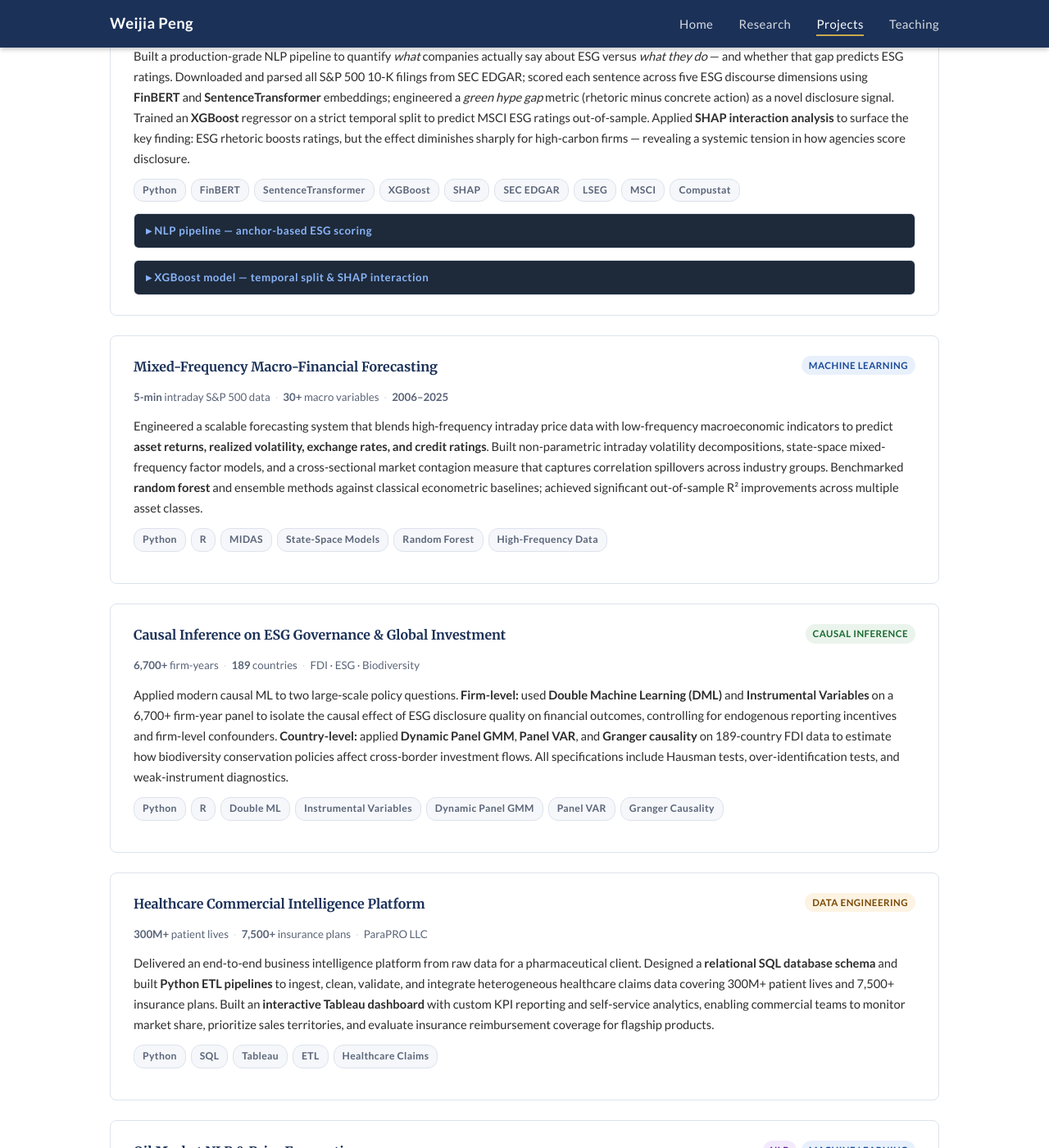
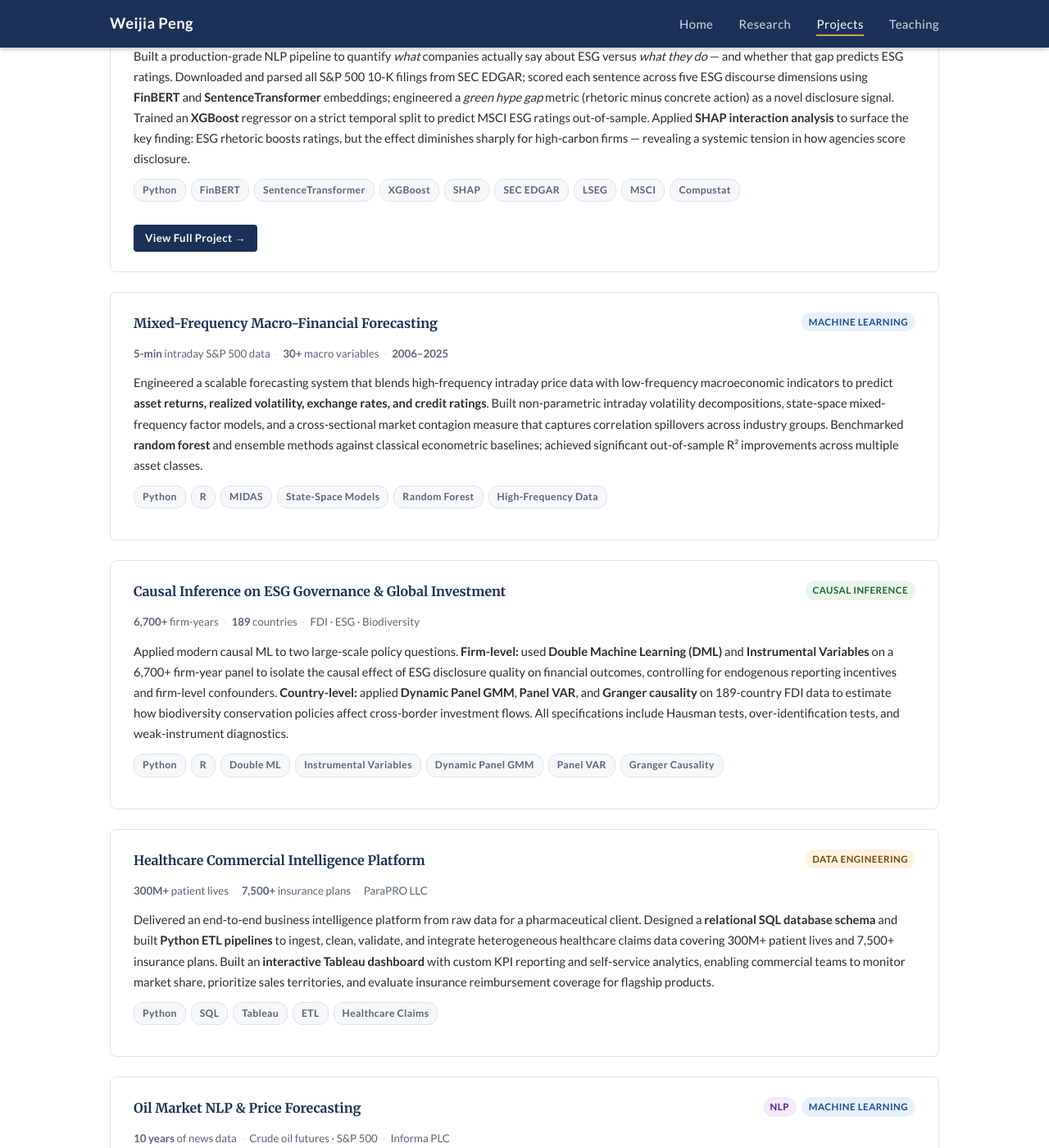
Before and after one commit to weijiap/weijiap.github.io, a Jekyll site: the page built from projects.html, in a window 1280 px wide and 1400 px high, scrolled down 324 px. Shown: the whole window at 82% size. Built offline with Jekyll 4.4.1, drawn with Linux system fonts in a browser that asks for light colours; nearby versions of some CDN libraries.

Commit message:
Add notebook-style ESG project detail page; link from project card

```diff
--- a/assets/css/style.css
+++ b/assets/css/style.css
@@ -544,6 +544,168 @@
   text-decoration: none;
 }
 
+/* ===== Notebook / Project Detail Page ===== */
+.nb-page {
+  padding-top: 40px;
+  padding-bottom: 72px;
+  max-width: 820px;
+}
+
+.nb-back {
+  display: inline-block;
+  font-size: .83rem;
+  color: var(--muted);
+  text-decoration: none;
+  margin-bottom: 20px;
+  letter-spacing: .02em;
+}
+.nb-back:hover { color: var(--blue); text-decoration: none; }
+
+.nb-title {
+  font-family: 'Merriweather', serif;
+  font-size: 1.55rem;
+  color: var(--navy);
+  margin-bottom: 12px;
+  line-height: 1.35;
+}
+
+.nb-meta-row {
+  display: flex;
+  flex-wrap: wrap;
+  align-items: center;
+  gap: 10px;
+  margin-bottom: 18px;
+}
+
+.nb-meta-item {
+  font-size: .83rem;
+  color: var(--muted);
+}
+
+.nb-summary {
+  font-size: 1rem;
+  color: var(--text);
+  line-height: 1.7;
+  border-left: 4px solid var(--blue);
+  padding-left: 16px;
+  margin-bottom: 0;
+}
+
+.nb-section {
+  margin-top: 48px;
+}
+
+.nb-h2 {
+  font-family: 'Merriweather', serif;
+  font-size: 1.1rem;
+  color: var(--navy);
+  border-bottom: 2px solid var(--border);
+  padding-bottom: 7px;
+  margin-bottom: 16px;
+}
+
+.nb-section p {
+  font-size: .95rem;
+  line-height: 1.75;
+  margin-bottom: 14px;
+  color: var(--text);
+}
+
+.nb-list {
+  font-size: .95rem;
+  line-height: 1.75;
+  padding-left: 22px;
+  margin-bottom: 16px;
+  color: var(--text);
+}
+
+.nb-list li { margin-bottom: 6px; }
+
+.nb-code-label {
+  font-size: .76rem;
+  font-weight: 700;
+  letter-spacing: .06em;
+  text-transform: uppercase;
+  color: var(--muted);
+  background: var(--light);
+  border: 1px solid var(--border);
+  border-bottom: none;
+  padding: 5px 14px;
+  border-radius: 6px 6px 0 0;
+  margin-top: 18px;
+}
+
+.nb-section pre {
+  margin: 0 0 18px;
+  border-radius: 0 0 6px 6px;
+  font-size: .8rem;
+  line-height: 1.55;
+}
+
+.nb-callout {
+  background: #eaf4fb;
+  border-left: 4px solid var(--blue);
+  padding: 12px 16px;
+  border-radius: 0 6px 6px 0;
+  font-size: .9rem;
+  color: var(--navy);
+  margin: 16px 0;
+}
+
+.nb-finding {
+  background: #fdf7e3;
+  border-left: 4px solid var(--accent);
+  padding: 14px 18px;
+  border-radius: 0 6px 6px 0;
+  font-size: .92rem;
+  color: var(--text);
+  line-height: 1.7;
+  margin-top: 18px;
+}
+
+.nb-stack-grid {
+  display: grid;
+  grid-template-columns: repeat(2, 1fr);
+  gap: 20px;
+  margin-top: 4px;
+}
+
+.nb-stack-col h4 {
+  font-size: .88rem;
+  font-weight: 700;
+  color: var(--navy);
+  margin-bottom: 8px;
+}
+
+.nb-stack-col ul {
+  list-style: disc;
+  padding-left: 18px;
+  font-size: .85rem;
+  color: var(--muted);
+  line-height: 1.65;
+}
+
+/* "View Project" link on card */
+.proj-detail-link {
+  display: inline-block;
+  font-size: .82rem;
+  font-weight: 700;
+  letter-spacing: .03em;
+  background: var(--navy);
+  color: #fff !important;
+  padding: 5px 14px;
+  border-radius: 4px;
+  text-decoration: none !important;
+  margin-top: 14px;
+  transition: background .15s;
+}
+.proj-detail-link:hover { background: var(--blue); }
+
+@media (max-width: 600px) {
+  .nb-stack-grid { grid-template-columns: 1fr; }
+  .nb-title { font-size: 1.25rem; }
+}
+
 /* ===== Footer ===== */
 .site-footer {
   background: var(--light);
--- a/projects.html
+++ b/projects.html
@@ -63,72 +63,7 @@
         <span class="stack-pill">Compustat</span>
       </div>
 
-      <!-- Code Snippet 1: NLP Pipeline -->
-      <details class="code-block">
-        <summary>&#9656; NLP pipeline — anchor-based ESG scoring</summary>
-<pre><code class="language-python"># Five ESG discourse dimensions scored per sentence via cosine similarity
-ALL_ANCHOR_GROUPS = {
-    "appearance": GREEN_APPEARANCE_ANCHORS,      # ESG rhetoric / branding
-    "commitment": GREEN_COMMITMENT_ANCHORS,      # forward-looking pledges
-    "concrete":   GREEN_CONCRETE_ACTION_ANCHORS, # verifiable actions & metrics
-    "vague":      GREEN_VAGUE_TALK_ANCHORS,      # empty / aspirational language
-    "risk":       GREEN_RISK_ANCHORS,            # climate risk exposure
-}
-
-# Encode all anchor groups once; score each sentence at inference time
-embed_model = SentenceTransformer("all-MiniLM-L6-v2")
-anchor_embeddings = {
-    name: embed_model.encode(texts, convert_to_tensor=True, normalize_embeddings=True)
-    for name, texts in ALL_ANCHOR_GROUPS.items()
-}
-
-# FinBERT financial sentiment (positive - negative tone)
-finbert_pipe = pipeline(
-    "text-classification",
-    model=AutoModelForSequenceClassification.from_pretrained("ProsusAI/finbert"),
-    tokenizer=AutoTokenizer.from_pretrained("ProsusAI/finbert"),
-    truncation=True, max_length=512,
-)
-
-# Derived signals: substance gap and hype gap
-df["green_hype_gap"]      = df["appearance_score"] - df["concrete_score"]
-df["green_substance_idx"] = df["concrete_score"]   - df["vague_score"]
-</code></pre>
-      </details>
-
-      <!-- Code Snippet 2: XGBoost + SHAP -->
-      <details class="code-block">
-        <summary>&#9656; XGBoost model — temporal split &amp; SHAP interaction</summary>
-<pre><code class="language-python"># Strict temporal split: train ≤ 2018 | val 2019–2021 | test 2022–2025
-year       = ml["year"].astype(int)
-train_mask = year <= 2018
-val_mask   = (year >= 2019) & (year <= 2021)
-test_mask  = year >= 2022
-
-X_train, y_train = X[train_mask], y[train_mask]  # 1,413 obs
-X_val,   y_val   = X[val_mask],   y[val_mask]    #   919 obs
-X_test,  y_test  = X[test_mask],  y[test_mask]   # 1,079 obs
-
-model = xgb.XGBRegressor(
-    n_estimators=1000, learning_rate=0.05, max_depth=4,
-    subsample=0.8, colsample_bytree=0.8, min_child_weight=5,
-    reg_alpha=0.1, reg_lambda=1.0,
-    enable_categorical=True, tree_method="hist",
-    early_stopping_rounds=30, eval_metric="rmse",
-)
-model.fit(X_train, y_train, eval_set=[(X_val, y_val)], verbose=False)
-
-# SHAP interaction: appearance_score × log_carbon_intensity
-explainer  = shap.TreeExplainer(model)
-shap_inter = explainer.shap_interaction_values(X_test_int)
-
-i_appear = feat_idx["appearance_score"]
-i_carbon = feat_idx["log_carbon_intensity"]
-# Central finding: rhetoric loses legitimacy under high carbon intensity
-interact_strength = np.abs(shap_inter[:, i_appear, i_carbon]).mean()
-print(f"Mean |SHAP interaction| rhetoric × carbon: {interact_strength:.4f}")
-</code></pre>
-      </details>
+      <a href="/projects/esg-nlp/" class="proj-detail-link">View Full Project &rarr;</a>
     </div><!-- /project 1 -->
 
 
```
Also changed, not shown: esg-project.html (added, +395 -0 lines).
